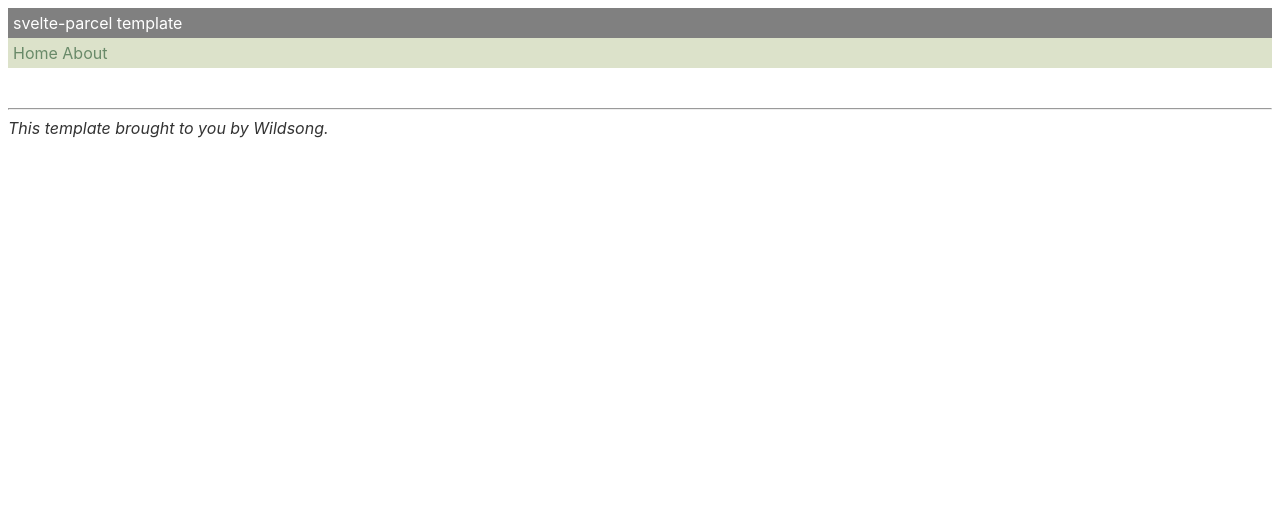
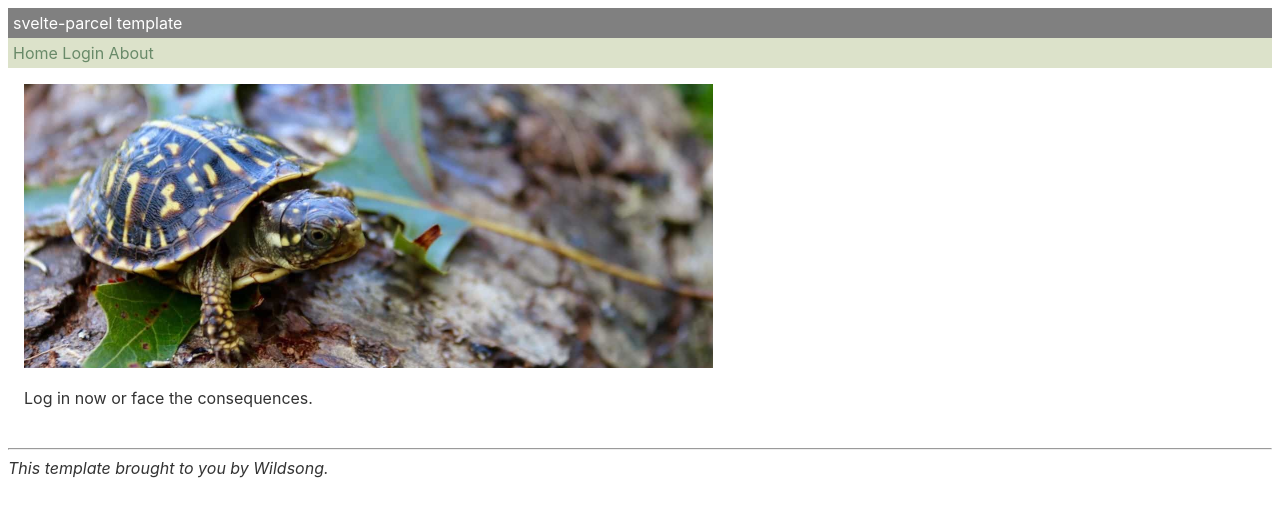
Before and after one commit to Wildsong/svelte-parcel, a Svelte app: page /login in a window 1280 px wide. Shown: the top 516 px of the page. Built offline with nearby package versions, Linux system fonts and the light colour scheme.

Commit message:
adding oauth2

```diff
--- a/package.json
+++ b/package.json
@@ -34,6 +34,7 @@
     "svelte-routing": "^1.6.0"
   },
   "dependencies": {
+    "@macfja/svelte-oauth2": "^1.1.0",
     "ol": "^6.12.0",
     "ol-mapbox-style": "^6.8.3"
   }
--- a/src/App.svelte
+++ b/src/App.svelte
@@ -1,7 +1,7 @@
 <script>
 	import { Header, Footer, Button } from './components'
 	import { Router, Link, Route } from "svelte-routing"
-	import { Home, About } from './pages'
+	import { Home, About, Login } from './pages'
 	export let url = '';
 </script>
 
@@ -9,10 +9,12 @@
 <Router url="{url}">
 	<nav>
 		<Link to="/">Home</Link>
+		<Link to="/login">Login</Link>
 		<Link to="/about">About</Link>
 	</nav>
 	<main>
 		<Route path="/" component="{Home}" />
+		<Route path="/login" component="{Login}" />
 		<Route path="about" component="{About}" />
 	</main>
 </Router>
--- /dev/null
+++ b/src/pages/Login.svelte
@@ -0,0 +1,21 @@
+<script>
+    // I could not put a direct reference into the HTML section
+    // because of some unknown limitation of Parcel.
+    // Doing it this way preprocesses the file anyway so it's fine.
+    // This reduces the over-the-wire image size to 2% of its original size.
+    const imageUrl = new URL(
+        '../assets/babyturtle.png?as=jpeg&quality=50&width=300',
+        import.meta.url
+    )
+</script>
+
+<div class="Login">
+    <img alt="Baby turtle" src="{imageUrl}">
+
+    <p>
+        Log in now or face the consequences.
+    </p>
+</div>
+
+<style>
+</style>
--- a/src/pages/index.js
+++ b/src/pages/index.js
@@ -1,3 +1,4 @@
 import Home from './Home.svelte'
 import About from './About.svelte'
-export { Home, About }
+import Login from './Login.svelte'
+export { Home, About, Login }
```
